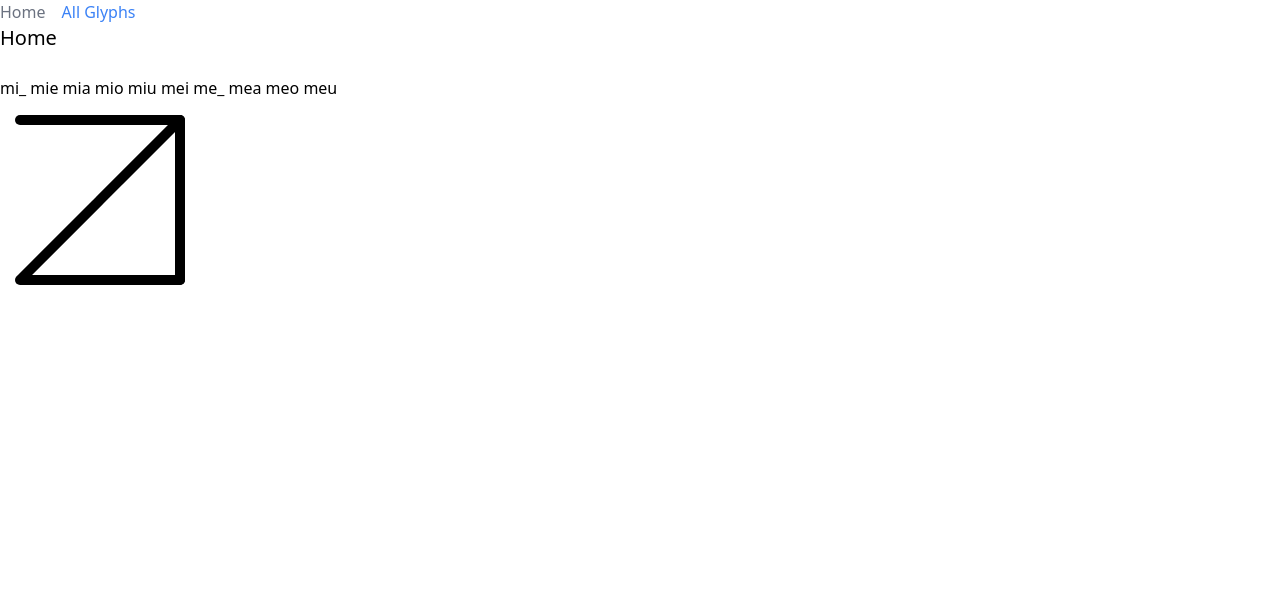
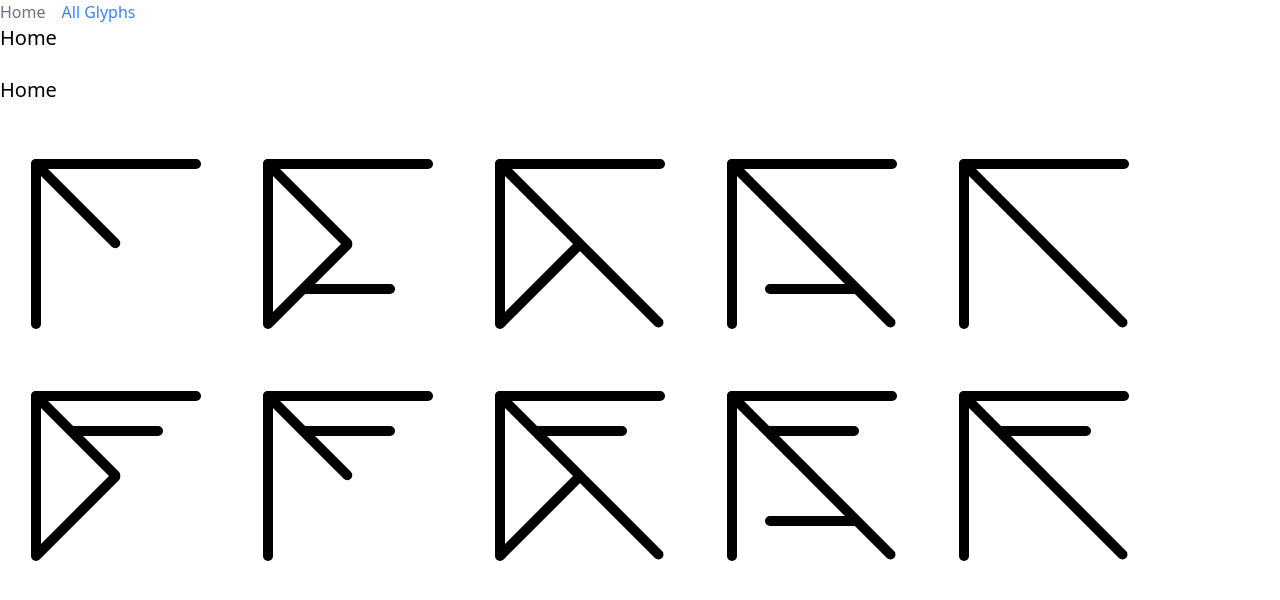
Before and after one commit to mendelbrot/tokui, a React (Create React App) app: page / in a window 1280 px wide. Shown: the top 600 px of the page. Built offline with nearby package versions, Linux system fonts and the light colour scheme.

Commit message:
made a basic txt to glyphs display

```diff
--- a/package.json
+++ b/package.json
@@ -3,7 +3,6 @@
   "version": "0.1.0",
   "private": true,
   "dependencies": {
-    "@supercharge/strings": "^2.0.0",
     "@testing-library/jest-dom": "^5.17.0",
     "@testing-library/react": "^13.4.0",
     "@testing-library/user-event": "^13.5.0",
--- /dev/null
+++ b/src/components/display.jsx
@@ -0,0 +1,27 @@
+import Glyph from './glyph'
+
+const textToArray = (text) => {
+  const lines = text.split('\n')
+  return lines.map(line => line.split(' '))
+}
+
+function Display({text, array}) {
+  const wordsArray = array || textToArray(text)
+
+  return (
+    <div>
+      <h1 className='mb-6 text-xl'>Home</h1>
+      {wordsArray.map((line, lineIndex) => (
+        <div key={`line ${lineIndex}`} className='flex'>
+          {line.map((word, wordIndex) => (
+            <div key={`word ${wordIndex}`} className='m-4'>
+              <Glyph letters={word} />
+            </div>
+          ))}
+        </div>
+      ))}
+    </div>
+  )
+}
+
+export default Display;
--- a/src/helpers/textToArray.js
+++ /dev/null
@@ -1,5 +0,0 @@
-import { Str } from '@supercharge/strings'
-
-const textToArray = (text) => Str(text).lines().words().get()
-
-export default textToArray
--- a/src/pages/glyphs.jsx
+++ b/src/pages/glyphs.jsx
@@ -7,7 +7,7 @@
 const l2 = 'ieaou'.split('')
 const l3 = ' ieaou'.split('')
 
-function AllGlyphs() {
+function Block(consonant) {
   return (
     <div className="flex flex-wrap">
       {cartesian(l1, l2, l3).filter(item => item[1] !== item[2]).map(item => <Glyph letters={item} size={50} border="none" />)}
@@ -15,4 +15,12 @@
   );
 }
 
-export default AllGlyphs;
+function Glyphs() {
+  return (
+    <div className="flex flex-wrap">
+      {cartesian(l1, l2, l3).filter(item => item[1] !== item[2]).map(item => <Glyph letters={item} size={50} border="none" />)}
+    </div>
+  );
+}
+
+export default Glyphs;
--- a/src/pages/home.jsx
+++ b/src/pages/home.jsx
@@ -1,24 +1,26 @@
 import { Link } from 'react-router-dom'
 
-import {useState} from 'react'
 
-import Glyph from '../components/glyph'
+import {useState, useEffect} from 'react'
+
+import Display from '../components/display'
 import textFile from '../data/words.txt'
 
 function Home() {
   const [text, setText] = useState('');
 
-  fetch(textFile)
-    .then((response) => response.text())
-    .then((textContent) => {
-      setText(textContent);
-    });
+  const loadWords = async () => {
+    const response = await fetch(textFile)
+    const textContent = await response.text()
+    setText(textContent)
+  }
+
+  useEffect(() => { loadWords() })
 
   return (
     <div>
       <h1 className='mb-6 text-xl'>Home</h1>
-      {text}
-      <Glyph letters={'kui'} />
+      <Display text={text} />
     </div>
   )
 }
```
Also changed, not shown: 1 other file (tests, documents, lock files or other folders).
